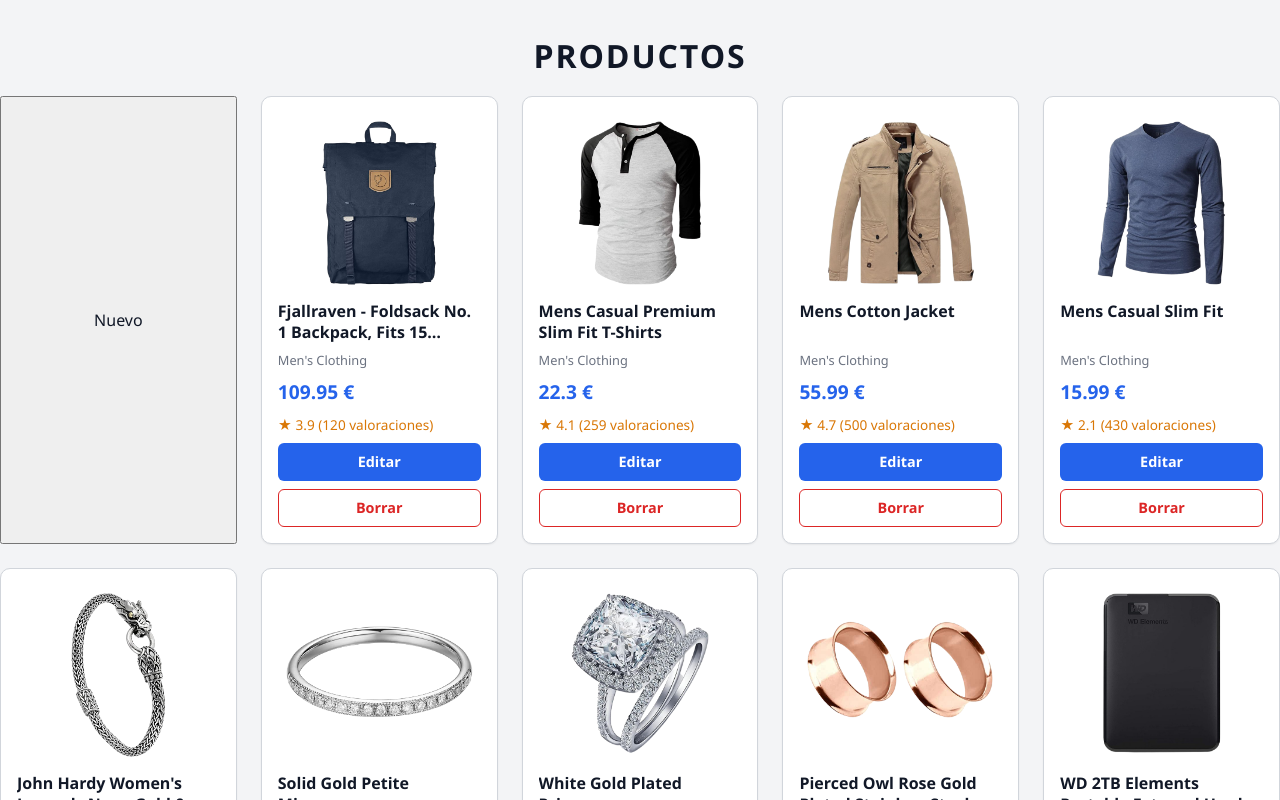
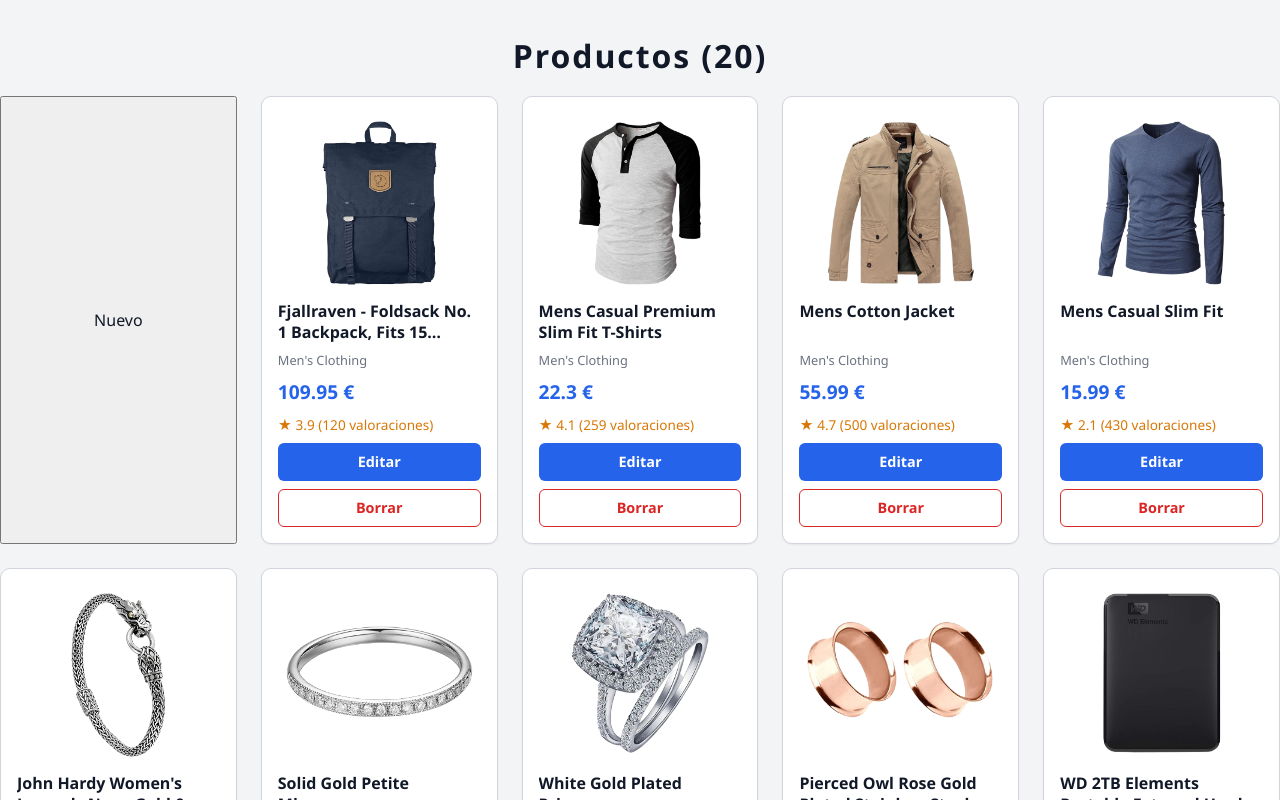
Before and after one commit to Sara-Argudo/DWC, an Angular app in the folder ejemplo_02/: page / in a window 1280 px wide. Shown: the top 800 px of the page. Built offline with nearby package versions, Linux system fonts and the light colour scheme.

Commit message:
07_computed: usa totalProducts en el titulo de la lista

```diff
--- a/ejemplo_02/src/app/features/products/products.html
+++ b/ejemplo_02/src/app/features/products/products.html
@@ -1,4 +1,5 @@
-<h1>PRODUCTOS</h1>
+<h1>Productos ({{ totalProducts() }})</h1>
+
 
 <section>
     <button type="button" (click)="newProduct()" [attr.aria-expanded]="showForm()">Nuevo</button>
```
